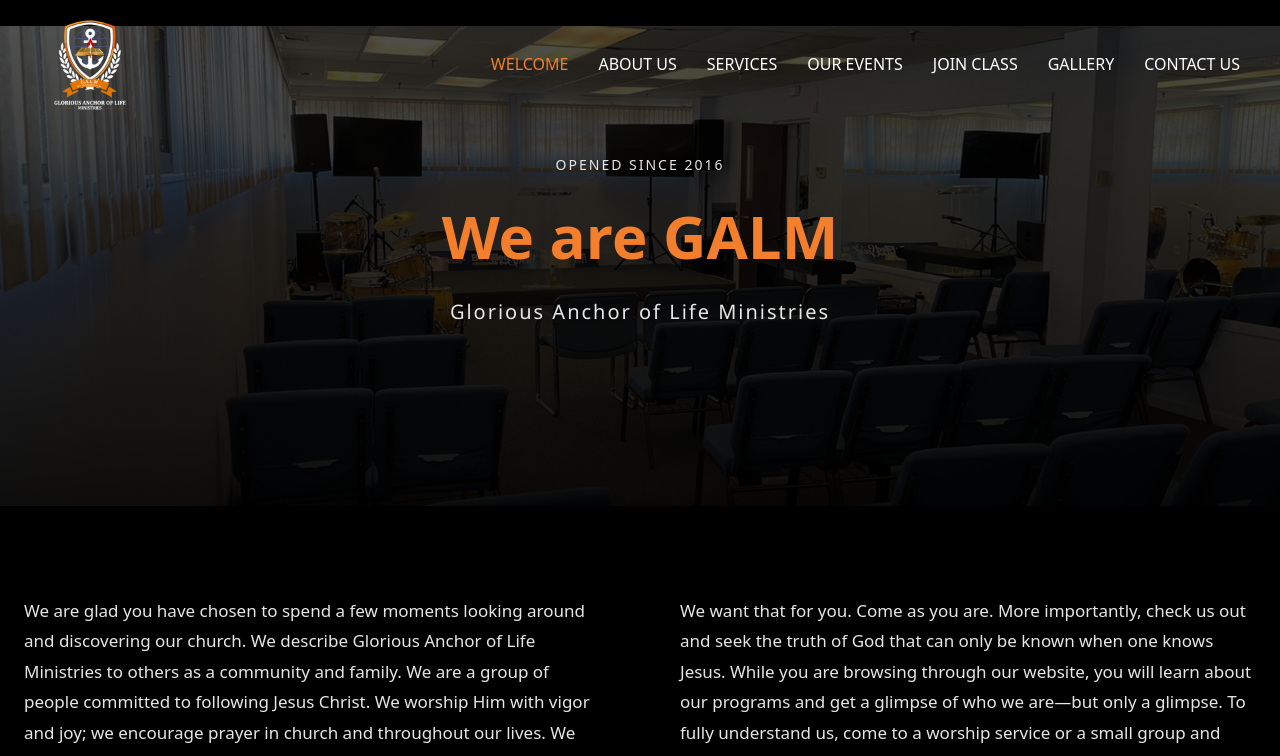
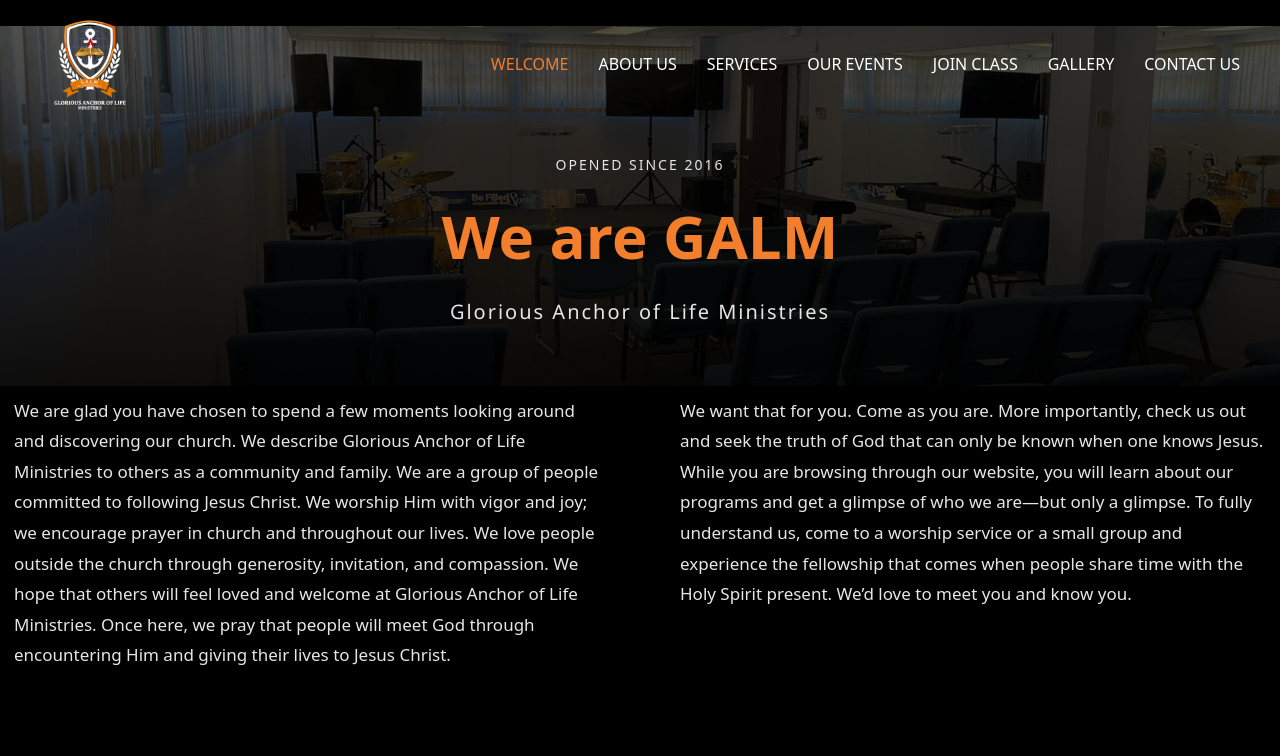
Before and after one commit to MargaretOwusuAgyapaa121/galm, a React (Vite) app in the folder frontend/: page /about in a window 1280 px wide. Shown: the top 756 px of the page. Built offline with nearby package versions, Linux system fonts and the light colour scheme.

Commit message:
update main css

```diff
--- a/frontend/public/css/about.css
+++ b/frontend/public/css/about.css
@@ -1,23 +1,20 @@
-/* HERO */
 .about-hero {
-  min-height: 60vh; /* adapts to screen */
   width: 100%;
+  min-height: clamp(360px, 45vh, 500px);
   position: relative;
 
-  /* Background image + gradient overlay */
   background: linear-gradient(
       to bottom,
-      rgba(0, 0, 0, 0.1) 0%,  /* light at top */
-      rgba(0, 0, 0, 0.8) 100% /* dark at bottom */
+      rgba(0,0,0,0.1),
+      rgba(0,0,0,0.8)
     ),
     url("/assets/pv/background/audit.jpeg") center/cover no-repeat;
 
   display: flex;
   justify-content: center;
   align-items: center;
-  padding-top: 10px;
-  padding-inline: 20px; /* horizontal padding for smaller screens */
-  box-sizing: border-box;
+
+  padding: 100px;
 }
 
 .hero-overlay {
@@ -55,12 +52,15 @@
 /* ABOUT MESSAGE SECTION */
 .about-message {
   background: #000;
-  padding: 90px 24px;
+  padding:10px 14px;
+  margin-top: 10px;
+
 }
 
 .about-message-grid {
   max-width: 1300px;
   margin-inline: auto;
+  margin-top: -10px;
   display: grid;
   grid-template-columns: 1fr 1fr;
   gap: 60px;
--- a/frontend/public/css/main.css
+++ b/frontend/public/css/main.css
@@ -1,7 +1,3 @@
-/* =========================================================
-   MAIN.CSS — GLOBAL RESET & LAYOUT FOUNDATION
-   ========================================================= */
-
 /* ---------- RESET ---------- */
 *,
 *::before,
@@ -12,6 +8,10 @@
 }
 
 /* ---------- HTML & BODY ---------- */
+html {
+  scroll-behavior: smooth;
+}
+
 html,
 body {
   width: 100%;
@@ -22,6 +22,10 @@ body {
   background-color: #000;
   font-family: system-ui, -apple-system, BlinkMacSystemFont, "Inter", sans-serif;
   line-height: 1.6;
+
+  /* better font rendering */
+  -webkit-font-smoothing: antialiased;
+  -moz-osx-font-smoothing: grayscale;
 }
 
 /* ---------- ROOT APP WRAPPER ---------- */
@@ -37,10 +41,10 @@ body {
 section {
   width: 100%;
   position: relative;
+  padding: clamp(60px, 8vw, 100px) 0;
 }
 
 /* ---------- CONTAINER (STANDARD) ---------- */
-/* Use ONLY when you want horizontal spacing */
 .container {
   width: 100%;
   max-width: 1300px;
@@ -86,16 +90,23 @@ svg {
   display: block;
 }
 
+img {
+  object-fit: cover;
+}
+
 /* ---------- TYPOGRAPHY ---------- */
 h1 {
   font-size: clamp(2rem, 5vw, 3.5rem);
 }
+
 h2 {
   font-size: clamp(1.6rem, 4vw, 2.5rem);
 }
+
 h3 {
   font-size: clamp(1.3rem, 3vw, 1.8rem);
 }
+
 p {
   font-size: 1rem;
 }
@@ -110,12 +121,14 @@ button {
   border: none;
   background: none;
   cursor: pointer;
+  font-family: inherit;
 }
 
-/* ---------- SCROLLBAR (OPTIONAL POLISH) ---------- */
+/* ---------- SCROLLBAR ---------- */
 ::-webkit-scrollbar {
   width: 8px;
 }
+
 ::-webkit-scrollbar-thumb {
   background: rgba(255, 255, 255, 0.2);
   border-radius: 10px;
```
